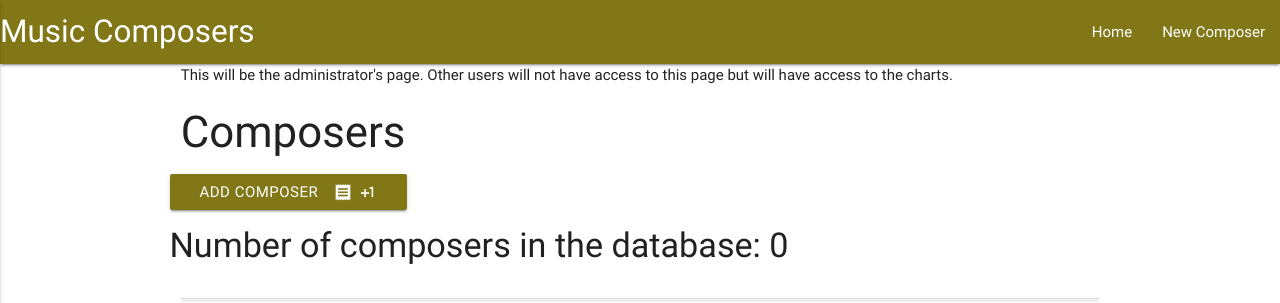
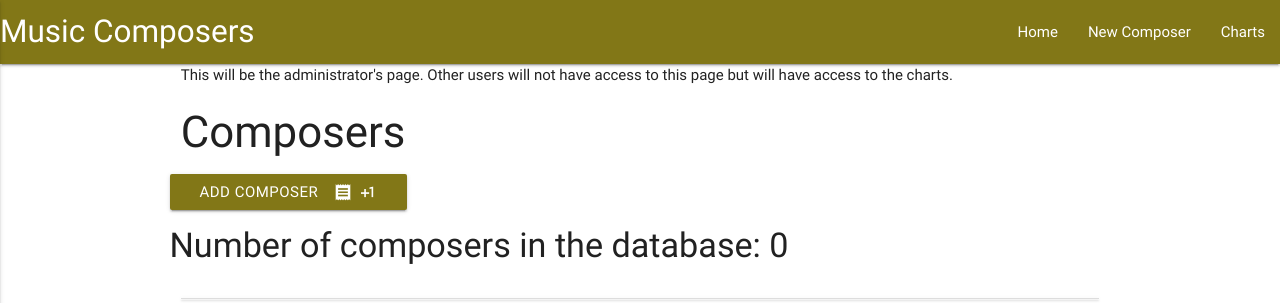
Before and after one commit to abonello/composers, a Flask app: page / in a window 1280 px wide. Shown: the top 303 px of the page. Run offline with Flask 2, Linux system fonts and the light colour scheme; data that the repository does not hold is empty; some libraries are stand-ins or nearby versions.

Commit message:
Prepared route and file for charts.html template

```diff
--- a/app.py
+++ b/app.py
@@ -106,7 +106,9 @@ def delete_composer(composer_id):
     mongo.db.composers.remove({"_id": ObjectId(composer_id)})
     return redirect(url_for('get_composers'))
 
-
+@app.route("/charts")
+def charts():
+    return render_template('charts.html')
 
 # @app.route("/")
 # def home():
--- a/templates/base.html
+++ b/templates/base.html
@@ -30,12 +30,14 @@
                 <ul id="nav-mobile" class="right hide-on-med-and-down">
                     <li><a href="{{ url_for('get_composers') }}">Home</a></li>
                     <li><a href="{{ url_for('add_composer') }}">New Composer</a></li>
+                    <li><a href="{{ url_for('charts') }}">Charts</a></li>
                     <!--<li><a href="{#{ url_for('get_categories') }#}">Categories</a></li>-->
                     <!--<li><a href="{#{ url_for('add_category') }#}">Add Category</a></li>-->
                 </ul>
                 <ul class="side-nav" id="mobile-demo">
                     <li><a href="{{ url_for('get_composers') }}">Home</a></li>
                     <li><a href="{{ url_for('add_composer') }}">New Composer</a></li>
+                    <li><a href="{{ url_for('charts') }}">Charts</a></li>
                     <!--<li><a href="{#{ url_for('get_categories') }#}">Categories</a></li>-->
                     <!--<li><a href="{#{ url_for('add_category') }#}">Add Category</a></li>-->
                 </ul>
--- /dev/null
+++ b/templates/charts.html
@@ -0,0 +1,5 @@
+{% extends "base.html" %}
+{% block content %}
+This is the Charts Page
+
+{% endblock %}
```
Also changed, not shown: README.md.
